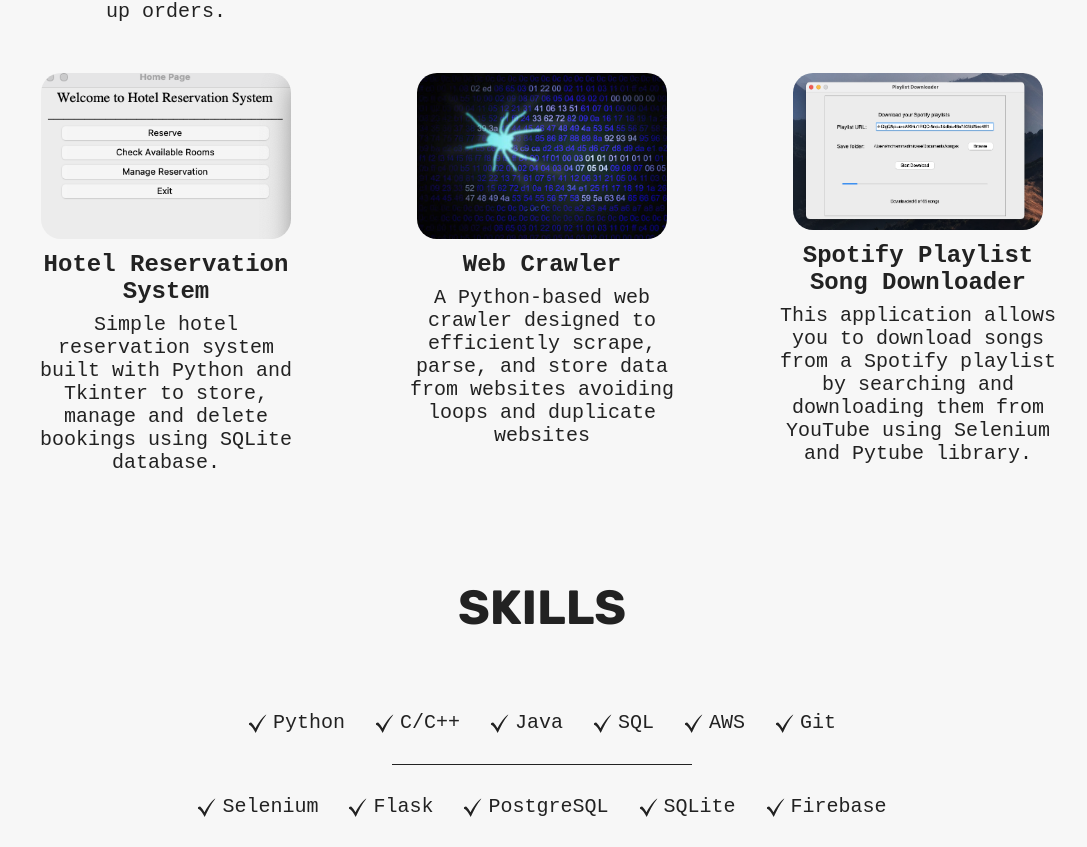
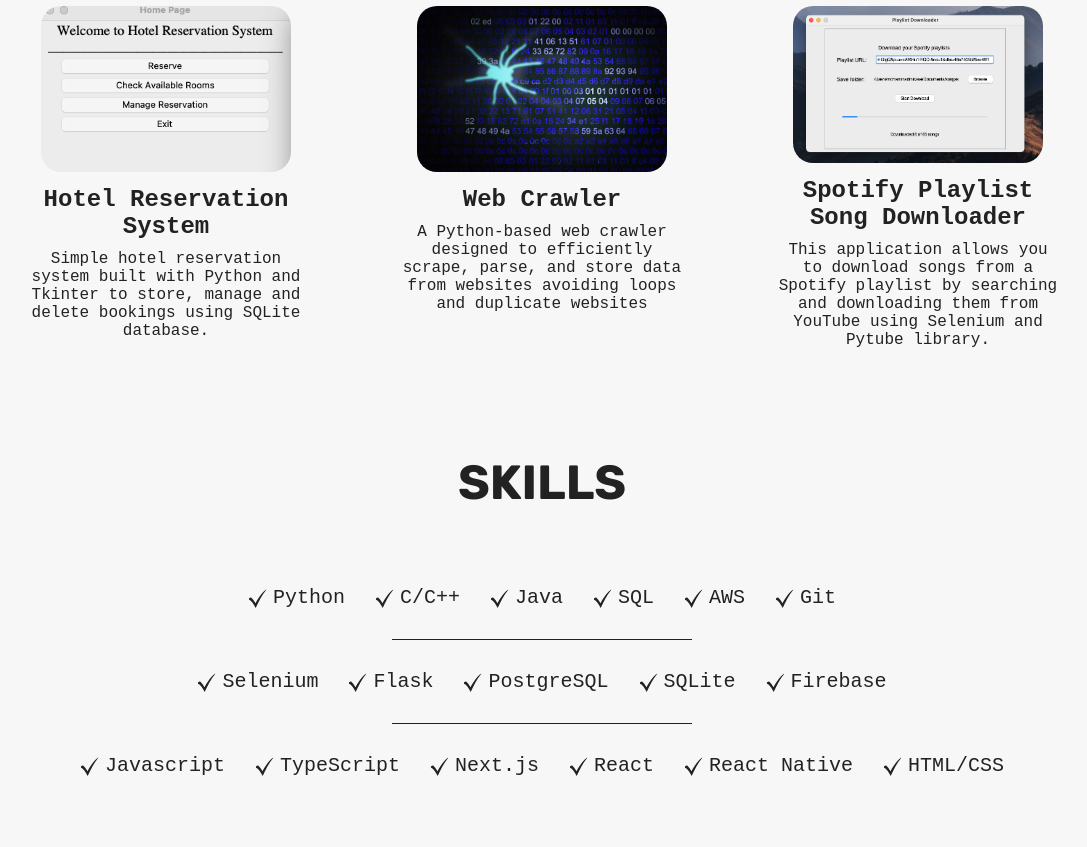
Before and after one commit to Moe131/portfoilo-website, a React (Create React App) app: page / in a window 1280 px wide. Shown: the part 1253-2100 px from the top of the page, without its empty margins (98-1185 px from the left). Built offline with nearby package versions, Linux system fonts and the light colour scheme.

Commit message:
skills updated

```diff
--- a/src/common/ProjectCard.js
+++ b/src/common/ProjectCard.js
@@ -4,8 +4,8 @@
     return (
         <a style={{ margin: "10px 0px" }}  href={props.link} target= "_blank">
             <img className="hover" src={props.src} alt={props.title+ " logo"}/>
-            <h2 style={{ margin: "8px 0px" }} > {props.title}</h2>
-            <p>{props.description} </p>
+            <h2 style={{ margin: "10px 0px" }} > {props.title}</h2>
+            <p style={{fontSize:16}}>{props.description} </p>
         </a>
     )
 }
--- a/src/components/Skills/Skills.js
+++ b/src/components/Skills/Skills.js
@@ -32,7 +32,9 @@
             <hr/>
             <div className={styles.skillList}>
                 <SkillList src={checkMarkIcon} skill="Javascript" />
-                <SkillList src={checkMarkIcon} skill="ReactJS" />
+                <SkillList src={checkMarkIcon} skill="TypeScript" />
+                <SkillList src={checkMarkIcon} skill="Next.js" />
+                <SkillList src={checkMarkIcon} skill="React" />
                 <SkillList src={checkMarkIcon} skill="React Native" />
                 <SkillList src={checkMarkIcon} skill="HTML/CSS" />
             </div>
```
